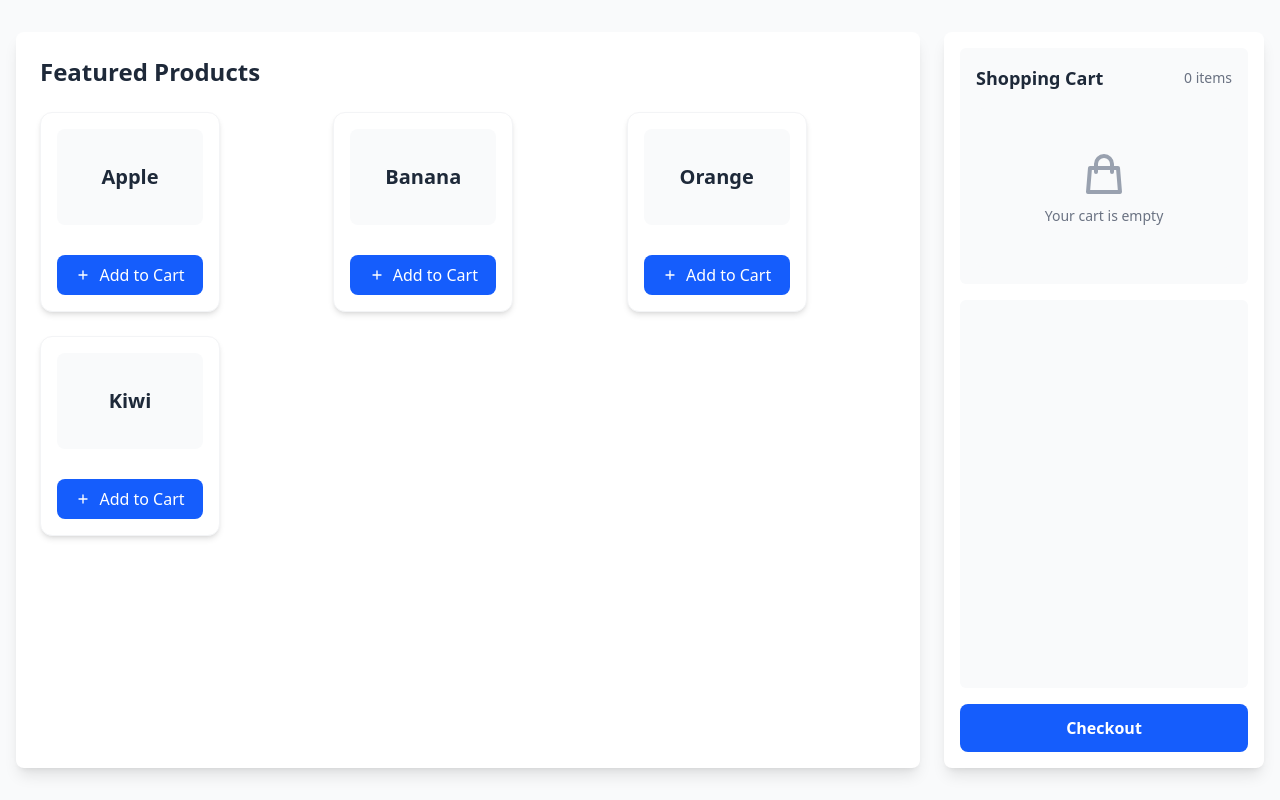
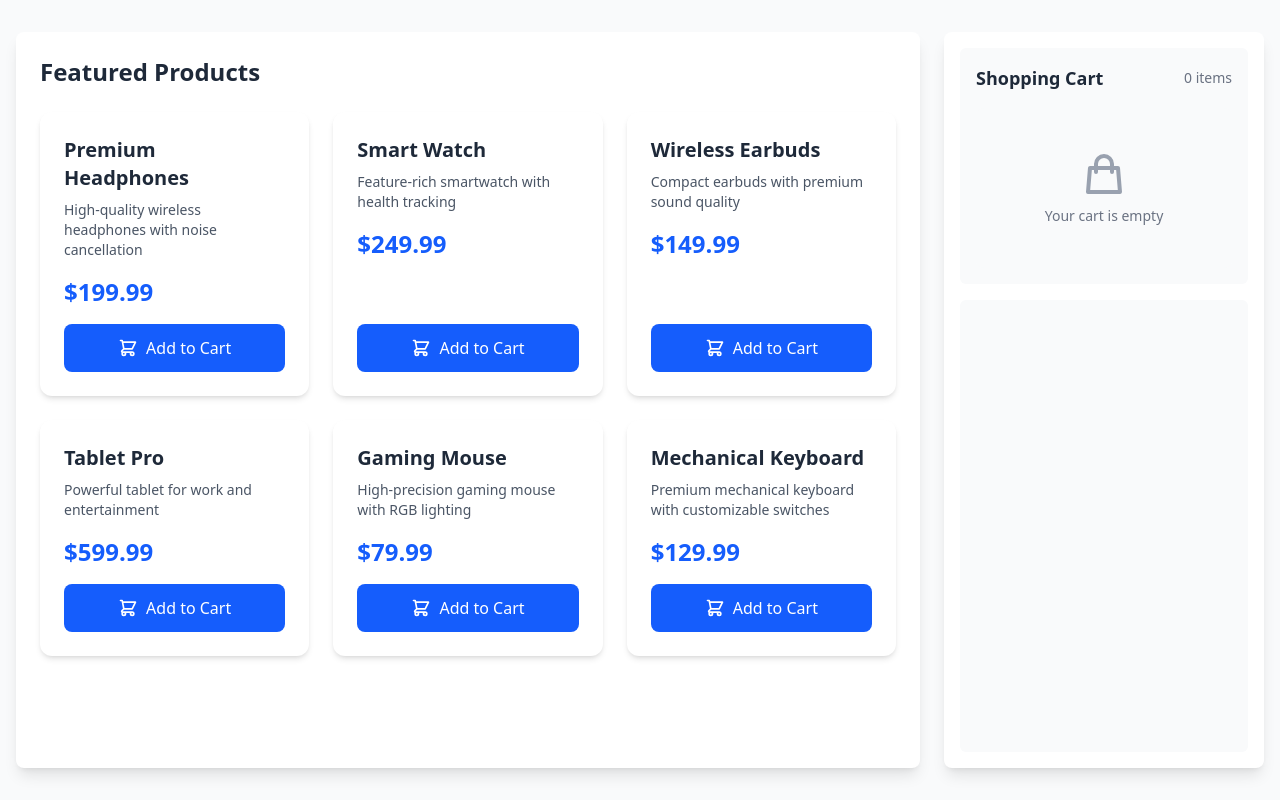
Before and after one commit to AmirhoseinHesami/redux-microfront-anarchy-experiment, a Vue app: page / in a window 1280 px wide. Built offline with nearby package versions, Linux system fonts and the light colour scheme.

Commit message:
made some changes

```diff
--- a/index.html
+++ b/index.html
@@ -7,13 +7,13 @@
   </head>
   <body class="min-h-screen w-full bg-gray-50">
     <div class="container mx-auto px-4 py-8 min-h-screen flex">
-      <div id="react-root" class="flex-1 bg-white rounded-lg shadow-lg p-6 mr-6"></div>
+      <div
+        id="react-root"
+        class="flex-1 bg-white rounded-lg shadow-lg p-6 mr-6"
+      ></div>
       <div class="w-80 flex flex-col bg-white rounded-lg shadow-lg p-4">
         <div id="vue-root" class="mb-4 bg-gray-50 rounded-md p-4"></div>
         <div id="svelte-root" class="flex-1 bg-gray-50 rounded-md p-4"></div>
-        <button class="mt-4 w-full bg-blue-600 hover:bg-blue-700 text-white font-semibold py-3 px-4 rounded-lg transition-colors duration-200 ease-in-out">
-          Checkout
-        </button>
       </div>
     </div>
   </body>
--- a/src/react-app/ItemCard.tsx
+++ b/src/react-app/ItemCard.tsx
@@ -1,38 +1,51 @@
 import { useDispatch, useSelector } from "react-redux";
 import { addItem, removeItem, type RootState } from "../store";
 
-export default function ItemCard({ id, name }: { id: string; name: string }) {
+export default function ItemCard({
+  id,
+  name,
+  description,
+  price
+}: {
+  id: string;
+  name: string;
+  description: string;
+  price: number;
+}) {
   const dispatch = useDispatch();
-  const inBasket = useSelector((s: RootState) =>
-    s.basket.find((i) => i.id === id)
-  );
+  const basket = useSelector((state: RootState) => state.basket);
+  const isInBasket = basket.some((item) => item.id === id);
 
   return (
-    <div className="rounded-xl flex flex-col justify-between p-4 bg-white shadow-md hover:shadow-lg transition-shadow duration-200 w-[180px] h-[200px] border border-gray-100">
-      <div className="flex items-center justify-center h-24 bg-gray-50 rounded-lg mb-4">
-        <span className="text-center font-bold text-xl text-gray-800">
-          {name}
-        </span>
+    <div className="bg-white rounded-xl shadow-md p-6 flex flex-col h-full transform hover:scale-105 transition-all duration-200">
+      <div className="flex-1">
+        <h3 className="text-xl font-semibold text-gray-800 mb-2">{name}</h3>
+        <p className="text-gray-600 text-sm mb-4">{description}</p>
+        <div className="text-2xl font-bold text-blue-600 mb-4">
+          ${price.toFixed(2)}
         </div>
-      <div className="flex items-center justify-center">
-        {inBasket ? (
+      </div>
+      {isInBasket ? (
         <button
-            className="w-full bg-red-500 hover:bg-red-600 py-2 px-4 text-white rounded-lg font-medium transition-colors duration-200 flex items-center justify-center gap-2"
+          className="w-full bg-red-500 text-white px-4 py-3 rounded-lg hover:bg-red-600 transition-colors duration-200 flex items-center justify-center gap-2"
           onClick={() => dispatch(removeItem(id))}
         >
-            <svg className="w-4 h-4" fill="none" stroke="currentColor" viewBox="0 0 24 24"><path strokeLinecap="round" strokeLinejoin="round" strokeWidth="2" d="M19 7l-.867 12.142A2 2 0 0116.138 21H7.862a2 2 0 01-1.995-1.858L5 7m5 4v6m4-6v6m1-10V4a1 1 0 00-1-1h-4a1 1 0 00-1 1v3M4 7h16" /></svg>
-            Remove
+          <svg className="w-5 h-5" fill="none" stroke="currentColor" viewBox="0 0 24 24">
+            <path strokeLinecap="round" strokeLinejoin="round" strokeWidth={2} d="M19 7l-.867 12.142A2 2 0 0116.138 21H7.862a2 2 0 01-1.995-1.858L5 7m5 4v6m4-6v6m1-10V4a1 1 0 00-1-1h-4a1 1 0 00-1 1v3M4 7h16" />
+          </svg>
+          Remove from Cart
         </button>
       ) : (
         <button
-            className="w-full bg-blue-600 hover:bg-blue-700 py-2 px-4 text-white rounded-lg font-medium transition-colors duration-200 flex items-center justify-center gap-2"
-            onClick={() => dispatch(addItem({ id, name, quantity: 1 }))}
+          className="w-full bg-blue-600 text-white px-4 py-3 rounded-lg hover:bg-blue-700 transition-colors duration-200 flex items-center justify-center gap-2"
+          onClick={() => dispatch(addItem({ id, name, description, price, quantity: 1 }))}
         >
-            <svg className="w-4 h-4" fill="none" stroke="currentColor" viewBox="0 0 24 24"><path strokeLinecap="round" strokeLinejoin="round" strokeWidth="2" d="M12 6v6m0 0v6m0-6h6m-6 0H6" /></svg>
+          <svg className="w-5 h-5" fill="none" stroke="currentColor" viewBox="0 0 24 24">
+            <path strokeLinecap="round" strokeLinejoin="round" strokeWidth={2} d="M3 3h2l.4 2M7 13h10l4-8H5.4M7 13L5.4 5M7 13l-2.293 2.293c-.63.63-.184 1.707.707 1.707H17m0 0a2 2 0 100 4 2 2 0 000-4zm-8 2a2 2 0 11-4 0 2 2 0 014 0z" />
+          </svg>
           Add to Cart
         </button>
       )}
     </div>
-    </div>
   );
 }
--- a/src/react-app/main.tsx
+++ b/src/react-app/main.tsx
@@ -4,10 +4,42 @@ import { store } from "../store";
 import ItemCard from "./ItemCard";
 
 const items = [
-  { id: "1", name: "Apple" },
-  { id: "2", name: "Banana" },
-  { id: "3", name: "Orange" },
-  { id: "4", name: "Kiwi" },
+  {
+    id: "1",
+    name: "Premium Headphones",
+    description: "High-quality wireless headphones with noise cancellation",
+    price: 199.99
+  },
+  {
+    id: "2",
+    name: "Smart Watch",
+    description: "Feature-rich smartwatch with health tracking",
+    price: 249.99
+  },
+  {
+    id: "3",
+    name: "Wireless Earbuds",
+    description: "Compact earbuds with premium sound quality",
+    price: 149.99
+  },
+  {
+    id: "4",
+    name: "Tablet Pro",
+    description: "Powerful tablet for work and entertainment",
+    price: 599.99
+  },
+  {
+    id: "5",
+    name: "Gaming Mouse",
+    description: "High-precision gaming mouse with RGB lighting",
+    price: 79.99
+  },
+  {
+    id: "6",
+    name: "Mechanical Keyboard",
+    description: "Premium mechanical keyboard with customizable switches",
+    price: 129.99
+  }
 ];
 
 function App() {
--- a/src/store/index.ts
+++ b/src/store/index.ts
@@ -7,6 +7,8 @@ import {
 export interface BasketItem {
   id: string;
   name: string;
+  description: string;
+  price: number;
   quantity: number;
 }
 
--- a/src/svelte-app/App.svelte
+++ b/src/svelte-app/App.svelte
@@ -50,13 +50,13 @@
   </div>
 
   <button
-    class="w-full mt-6 bg-red-500 hover:bg-red-600 disabled:bg-gray-300 disabled:cursor-not-allowed text-white py-3 px-4 rounded-lg font-medium transition-colors duration-200 flex items-center justify-center gap-2"
+    class="w-full mt-6 bg-green-600 hover:bg-green-700 disabled:bg-gray-300 disabled:cursor-not-allowed text-white py-3 px-4 rounded-lg font-medium transition-colors duration-200 flex items-center justify-center gap-2"
     on:click={handleClear}
     disabled={$basket.length === 0}
   >
-    <svg class="w-4 h-4" fill="none" stroke="currentColor" viewBox="0 0 24 24">
-      <path stroke-linecap="round" stroke-linejoin="round" stroke-width="2" d="M19 7l-.867 12.142A2 2 0 0116.138 21H7.862a2 2 0 01-1.995-1.858L5 7m5 4v6m4-6v6m1-10V4a1 1 0 00-1-1h-4a1 1 0 00-1 1v3M4 7h16" />
+    <svg class="w-5 h-5" fill="none" stroke="currentColor" viewBox="0 0 24 24">
+      <path stroke-linecap="round" stroke-linejoin="round" stroke-width="2" d="M5 13l4 4L19 7" />
     </svg>
-    Clear Cart
+    Complete Purchase
   </button>
 </div>
--- a/src/vue-app/App.vue
+++ b/src/vue-app/App.vue
@@ -45,9 +45,12 @@ onUnmounted(() => {
         :key="item.id"
         class="flex items-center justify-between p-3 bg-gray-50 rounded-lg"
       >
-        <div class="flex items-center">
+        <div class="flex flex-col">
           <span class="font-medium text-gray-800">{{ item.name }}</span>
-          <span class="ml-2 text-sm text-gray-500">(x{{ item.quantity }})</span>
+          <div class="flex items-center gap-2 text-sm">
+            <span class="text-gray-500">x{{ item.quantity }}</span>
+            <span class="text-blue-600">${{ (item.price * item.quantity).toFixed(2) }}</span>
+          </div>
         </div>
         <div class="flex items-center gap-2">
           <button
```
Lines whose indentation alone changed are shown as unchanged.
